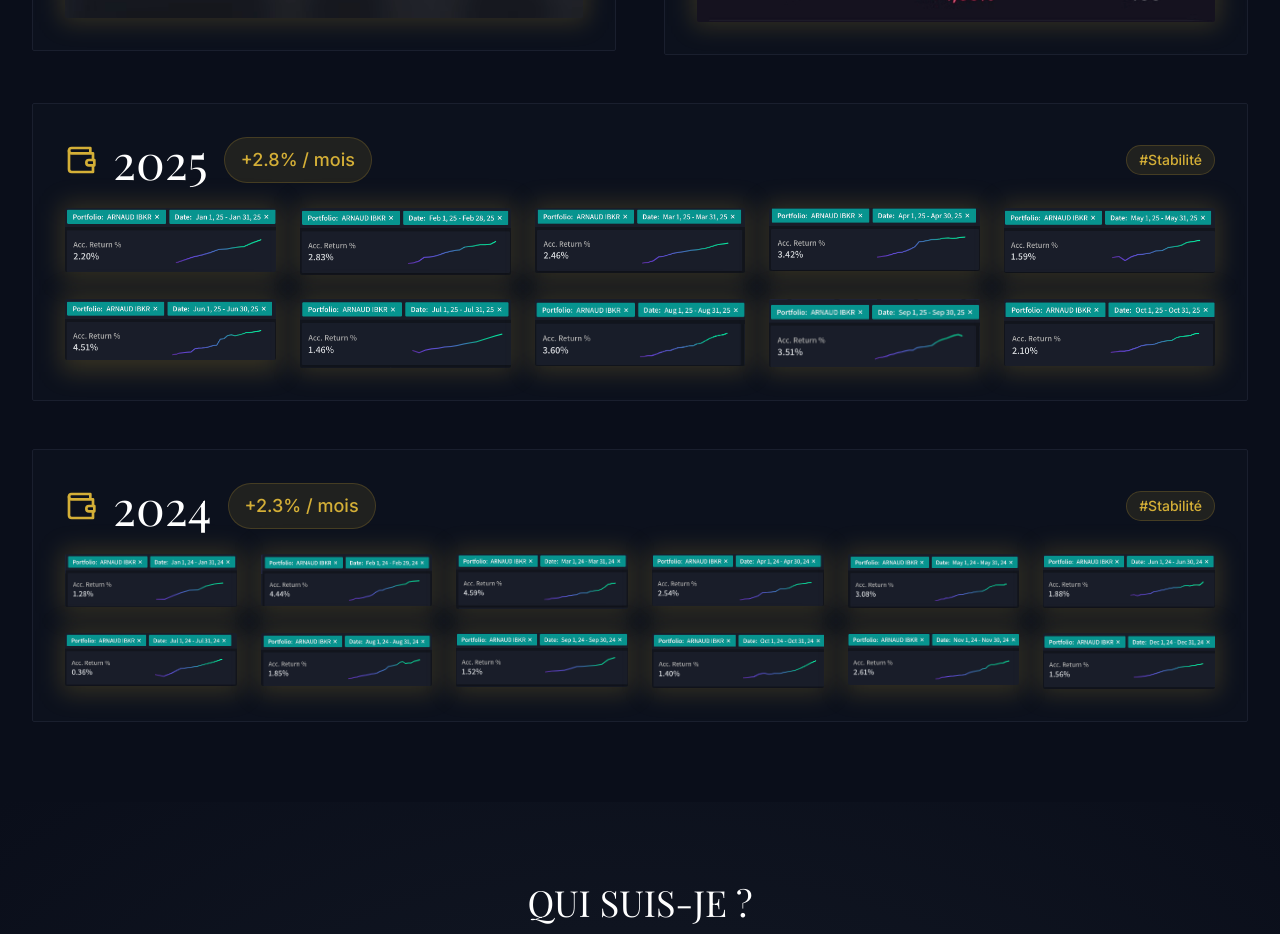
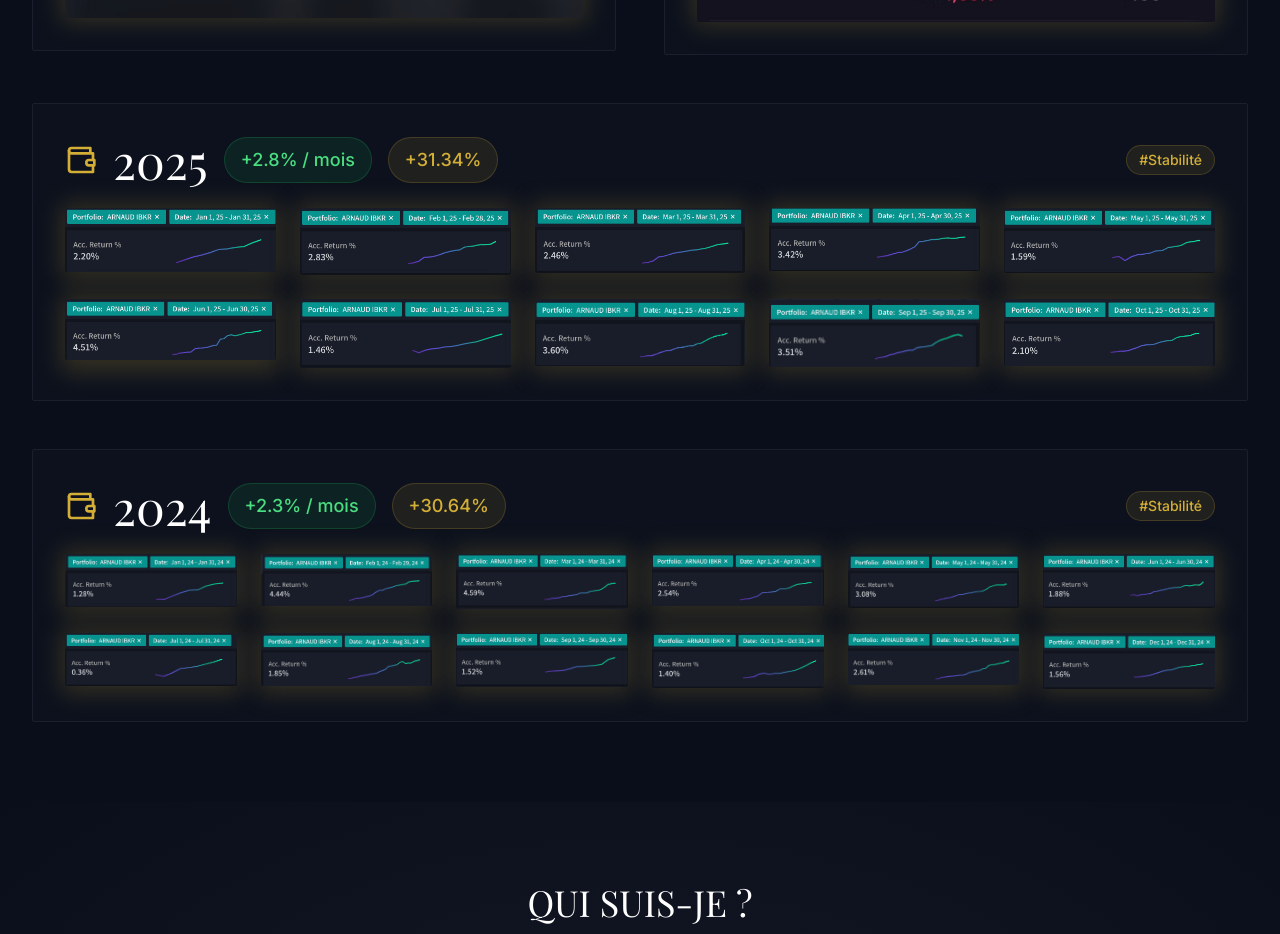
Before and after one commit to arnaud85/rocket-trading.space, a React (Vite) app: page / in a window 1280 px wide. Shown: the part 4080-5014 px from the top of the page. Built offline with nearby package versions, Linux system fonts and the light colour scheme; the HTML template or start-up script is replaced by a standard one.

Commit message:
Updated Results.jsx

```diff
--- a/src/components/Results.jsx
+++ b/src/components/Results.jsx
@@ -1,6 +1,6 @@
 import React from 'react';
 import { TrendingUp, DollarSign, Award, Wallet } from 'lucide-react';
-import { performance2024, performance2025, monthlyAverage2024, monthlyAverage2025 } from '../data/performanceData';
+import { performance2024, performance2025, monthlyAverage2024, monthlyAverage2025, cumulativePerformance2024, cumulativePerformance2025 } from '../data/performanceData';
 
 const Results = () => {
   return (
@@ -84,8 +84,11 @@ const Results = () => {
               <Wallet className="h-8 w-8 text-gold mr-4" />
               <div className="flex items-center space-x-4">
                 <h3 className="text-white font-serif text-5xl">2025</h3>
+                <div className="bg-green-500/10 px-4 py-2 rounded-full border border-green-500/20">
+                  <span className="text-green-400 text-lg font-medium">{monthlyAverage2025} / mois</span>
+                </div>
                 <div className="bg-gold/10 px-4 py-2 rounded-full border border-gold/20">
-                  <span className="text-gold text-lg font-medium">{monthlyAverage2025} / mois</span>
+                  <span className="text-gold text-lg font-medium">{cumulativePerformance2025}</span>
                 </div>
               </div>
             </div>
@@ -108,8 +111,11 @@ const Results = () => {
               <Wallet className="h-8 w-8 text-gold mr-4" />
               <div className="flex items-center space-x-4">
                 <h3 className="text-white font-serif text-5xl">2024</h3>
+                <div className="bg-green-500/10 px-4 py-2 rounded-full border border-green-500/20">
+                  <span className="text-green-400 text-lg font-medium">{monthlyAverage2024} / mois</span>
+                </div>
                 <div className="bg-gold/10 px-4 py-2 rounded-full border border-gold/20">
-                  <span className="text-gold text-lg font-medium">{monthlyAverage2024} / mois</span>
+                  <span className="text-gold text-lg font-medium">{cumulativePerformance2024}</span>
                 </div>
               </div>
             </div>
--- a/src/data/performanceData.js
+++ b/src/data/performanceData.js
@@ -29,8 +29,8 @@ export const performance2025 = [
 export const monthlyAverage2024 = "+2.3%";
 export const monthlyAverage2025 = "+2.8%";
 
-export const cumulativePerformance2024 = "+29.06%";
-export const cumulativePerformance2025 = "+30.43%";
+export const cumulativePerformance2024 = "+30.64%";
+export const cumulativePerformance2025 = "+31.34%";
 
 export const monthlyPerformances2024 = [
   { month: "Janvier", performance: 1.28 },
```
